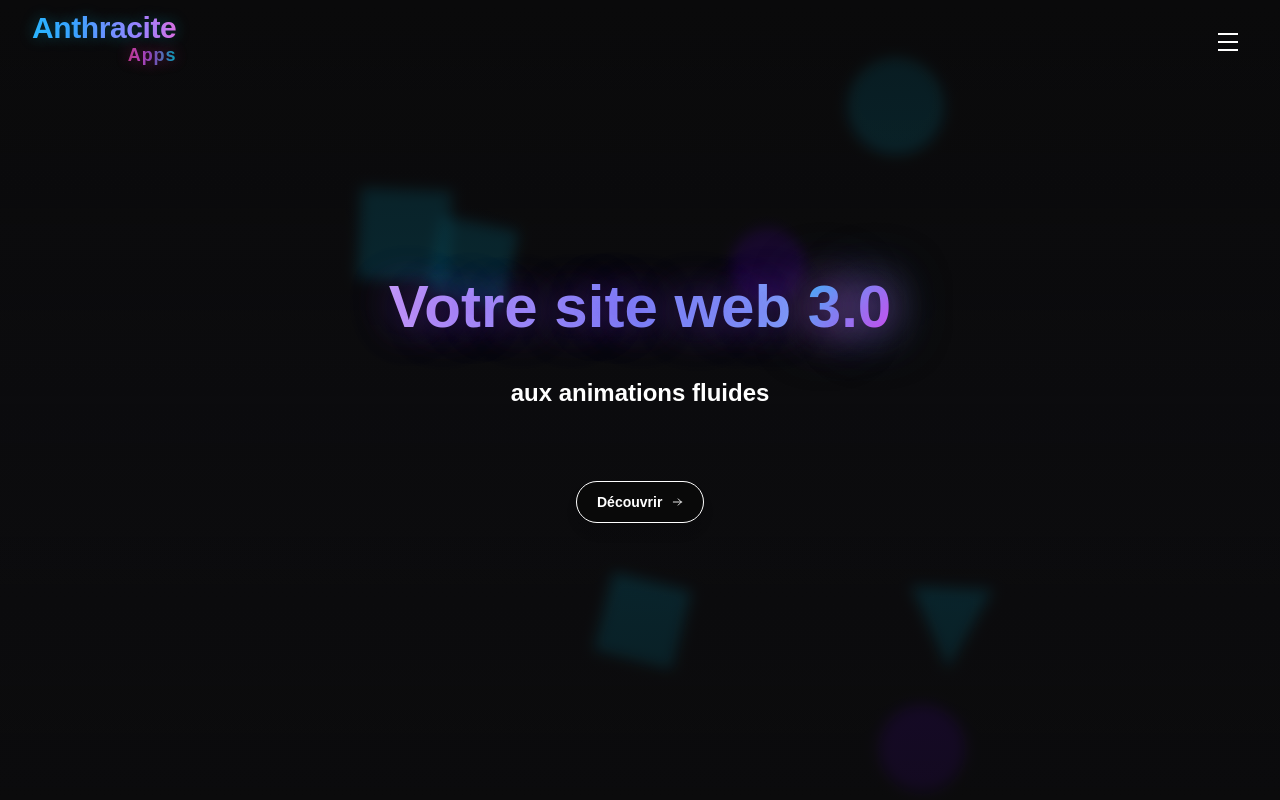
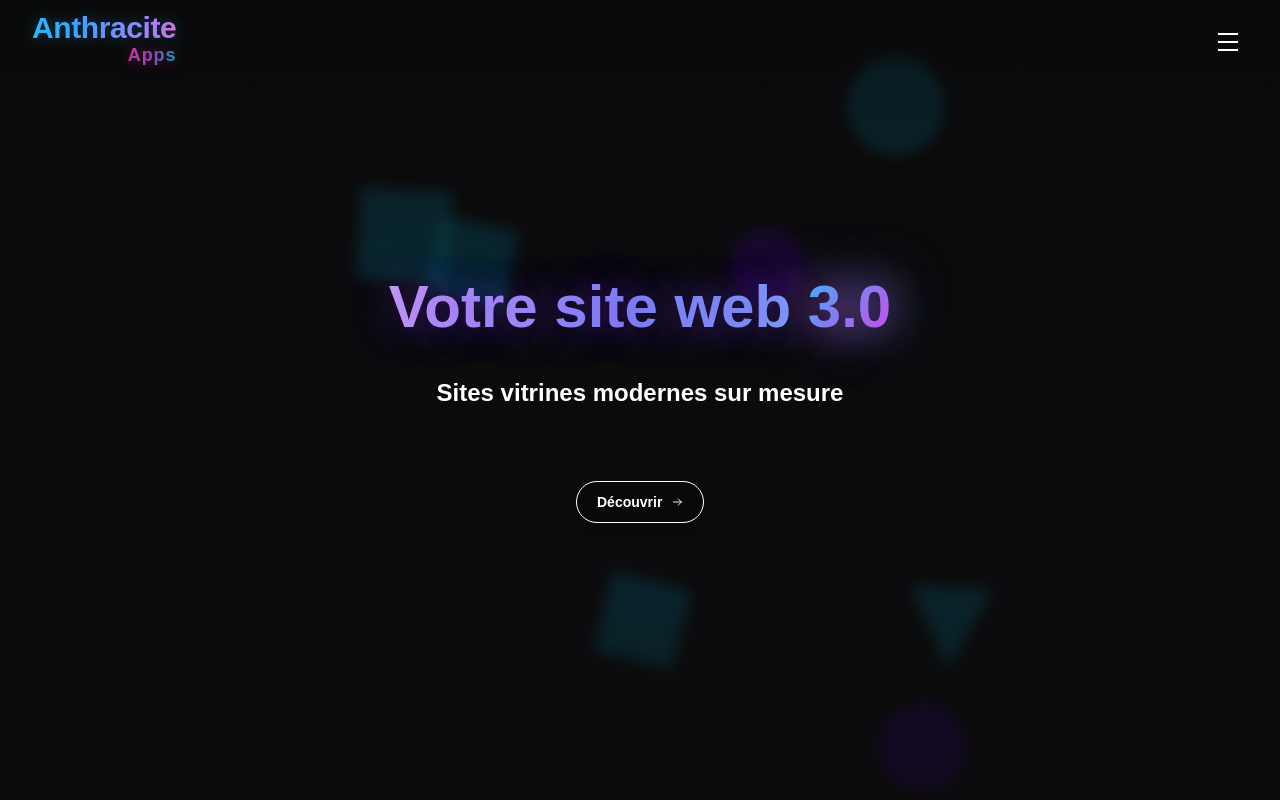
Before and after one commit to Waawzer/anthracite, a Next.js app: page / in a window 1280 px wide. Built offline with nearby package versions, Linux system fonts and the light colour scheme.

Commit message:
update words

```diff
--- a/src/components/home/HeroSection.tsx
+++ b/src/components/home/HeroSection.tsx
@@ -11,11 +11,9 @@ import {
 import ParticleBackground from "../animations/ParticleBackground";
 
 const rotatingWords = [
-  "aux tendances actuelles",
-  "aux animations fluides",
-  "modernisé et attrayant",
-  "pour une expérience utilisateur",
-  "et revisité pour le référencement",
+  "Applications web entièrement personnalisées",
+  "Sites vitrines modernes sur mesure",
+  "E-commerce performants et SEO optimisé",
 ];
 
 export default function HeroSection() {
```
Also changed, not shown: public/robots.txt (added).
